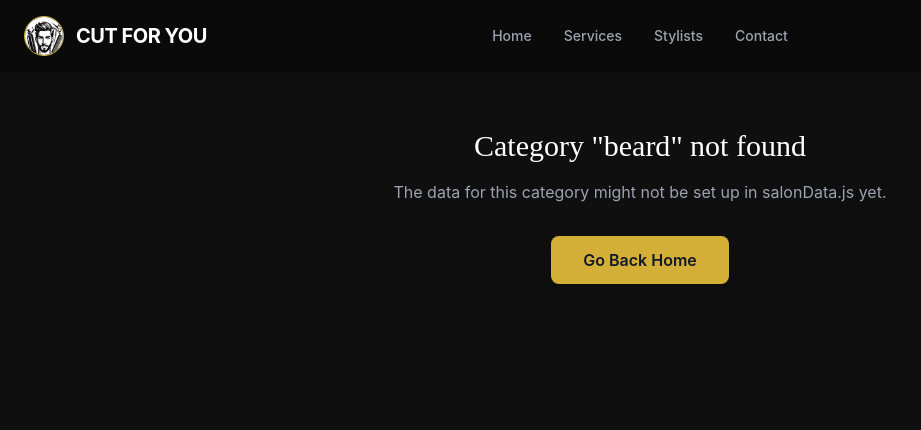
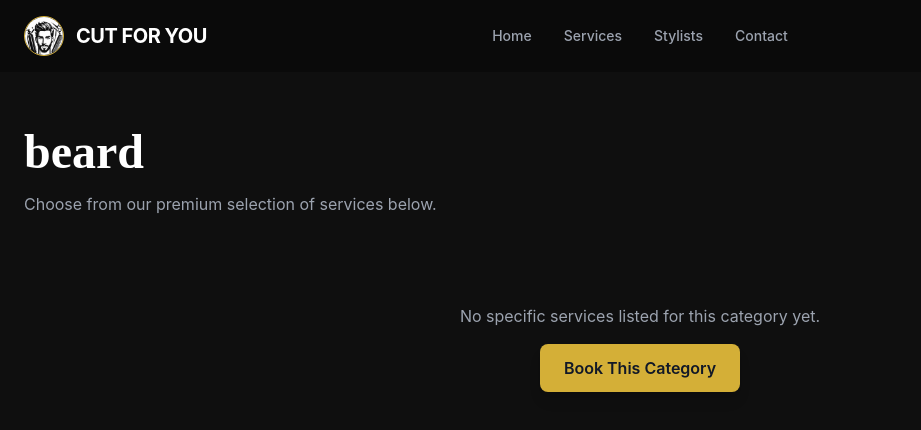
Before and after one commit to mdayansidd144/Salon-App, a React (Create React App) app in the folder client/: page /category/beard in a window 1280 px wide. Before the commit this address had no page. Shown: the top 430 px of the page, without its empty margins (0-921 px from the left). Built offline with nearby package versions, Linux system fonts and the light colour scheme.

Commit message:
change the ids

```diff
--- a/client/src/pages/CategoryPage.jsx
+++ b/client/src/pages/CategoryPage.jsx
@@ -1,76 +1,125 @@
 import React, { useState, useEffect } from 'react';
 import { useParams, Link } from 'react-router-dom';
-import { salonData } from '../data/salonData'; // Make sure this path is correct
+import { salonData } from '../data/salonData';
+import BookingModal from '../components/BookingModal'; // Ensure this path is correct based on your folder structure
 
 const CategoryPage = () => {
   const { category } = useParams();
   const [categoryData, setCategoryData] = useState(null);
-  const [error, setError] = useState(false);
+  const [isModalOpen, setIsModalOpen] = useState(false);
+  const [selectedService, setSelectedService] = useState(null);
 
   useEffect(() => {
-    try {
-      // Find the category safely
-      // Note: We check if salonData is an array first
-      if (Array.isArray(salonData)) {
-        const foundCategory = salonData.find(
-          (c) => c.id?.toLowerCase() === category?.toLowerCase() || c.title?.toLowerCase() === category?.toLowerCase()
-        );
-        setCategoryData(foundCategory || null);
-      } else {
-        // If salonData is formatted as an object instead of an array
-        const foundCategory = salonData[category];
-        setCategoryData(foundCategory || null);
-      }
-    } catch (err) {
-      console.error("Error loading category:", err);
-      setError(true);
+    if (!salonData) return;
+
+    // Clean the URL parameter (e.g., "beard-trim" -> "beardtrim")
+    const cleanCategory = category.toLowerCase().replace(/[\s-]/g, '');
+
+    // Convert salonData to an array if it's currently an object
+    const dataArray = Array.isArray(salonData) ? salonData : Object.values(salonData);
+
+    // Find the matching category
+    const foundCategory = dataArray.find((item) => {
+      if (!item) return false;
+
+      const itemId = item.id ? String(item.id).toLowerCase().replace(/[\s-]/g, '') : '';
+      const itemTitle = item.title ? String(item.title).toLowerCase().replace(/[\s-]/g, '') : '';
+      const itemName = item.name ? String(item.name).toLowerCase().replace(/[\s-]/g, '') : '';
+
+      return itemId === cleanCategory || itemTitle === cleanCategory || itemName === cleanCategory;
+    });
+
+    if (foundCategory) {
+      setCategoryData(foundCategory);
+    } else {
+      // Fallback: If the category isn't found, just show the first one so it's not blank
+      setCategoryData(dataArray[0] || null);
     }
   }, [category]);
-
-  if (error) {
-    return (
-      <div className="pt-32 pb-20 container mx-auto px-6 text-center min-h-screen">
-        <h1 className="text-3xl text-white">Something went wrong loading this page.</h1>
-        <Link to="/" className="btn-gold mt-6 inline-block">Go Back Home</Link>
-      </div>
-    );
-  }
 
   if (!categoryData) {
     return (
       <div className="pt-32 pb-20 container mx-auto px-6 text-center min-h-screen">
-        <h1 className="text-3xl text-white mb-4">Category "{category}" not found</h1>
-        <p className="text-gray-400 mb-8">The data for this category might not be set up in salonData.js yet.</p>
+        <h1 className="text-3xl text-white mb-4">Category not found</h1>
+        <p className="text-gray-400 mb-8">Please check your salonData.js file.</p>
         <Link to="/" className="btn-gold inline-block">Go Back Home</Link>
       </div>
     );
   }
 
+  // Safely extract services regardless of how the data is structured
+  const services = categoryData.services || categoryData.items || [];
+
   return (
     <div className="pt-32 pb-20 container mx-auto px-6 min-h-screen">
+
+      {/* Category Header */}
       <div className="mb-12">
-        <h1 className="text-4xl font-bold text-white mb-4">
+        <h1 className="text-4xl md:text-5xl font-bold text-white mb-4">
           {categoryData.title || categoryData.name || category}
         </h1>
-        <p className="text-gray-400">
-          {categoryData.description || "Select a service below to book an appointment."}
+        <p className="text-gray-400 max-w-2xl">
+          {categoryData.description || "Choose from our premium selection of services below."}
         </p>
       </div>
 
-      {/* Render Services safely */}
+      {/* Services List */}
       <div className="grid grid-cols-1 md:grid-cols-2 lg:grid-cols-3 gap-6">
-        {categoryData.services && Array.isArray(categoryData.services) ? (
-          categoryData.services.map((service, index) => (
-            <div key={index} className="bg-[#151515] border border-gray-800 rounded-2xl p-6">
-              <h3 className="text-xl font-bold text-white mb-2">{service.name || service}</h3>
-              {service.price && <p className="text-[#D4AF37] font-bold mb-4">${service.price}</p>}
-              <button className="btn-gold w-full py-2">Book Now</button>
+        {services.length > 0 ? (
+          services.map((service, index) => (
+            <div key={index} className="bg-[#151515] border border-gray-800 rounded-2xl p-6 hover:border-[#D4AF37] transition-colors flex flex-col justify-between">
+              <div>
+                <h3 className="text-xl font-bold text-white mb-2">
+                  {service.name || service.title || service}
+                </h3>
+                {service.description && (
+                  <p className="text-gray-400 text-sm mb-4">{service.description}</p>
+                )}
+              </div>
+              <div className="flex justify-between items-center mt-6">
+                {service.price && (
+                  <span className="text-[#D4AF37] font-bold text-lg">
+                    ${service.price}
+                  </span>
+                )}
+                <button
+                  onClick={() => {
+                    setSelectedService(service.name || service.title || service);
+                    setIsModalOpen(true);
+                  }}
+                  className="btn-gold px-6 py-2 text-sm ml-auto"
+                >
+                  Book Now
+                </button>
+              </div>
             </div>
           ))
         ) : (
-          <p className="text-gray-400">No services found for this category.</p>
+          <div className="col-span-3 text-center py-10">
+            <p className="text-gray-400">No specific services listed for this category yet.</p>
+            <button
+              onClick={() => {
+                setSelectedService(categoryData.title || categoryData.name || category);
+                setIsModalOpen(true);
+              }}
+              className="btn-gold px-6 py-3 mt-4"
+            >
+              Book This Category
+            </button>
+          </div>
         )}
       </div>
+
+      {/* Render the Booking Modal when open */}
+      {isModalOpen && (
+        <BookingModal
+          isOpen={isModalOpen}
+          onClose={() => setIsModalOpen(false)}
+          service={selectedService}
+          category={categoryData.title || categoryData.name || category}
+        />
+      )}
+
     </div>
   );
 };
```
